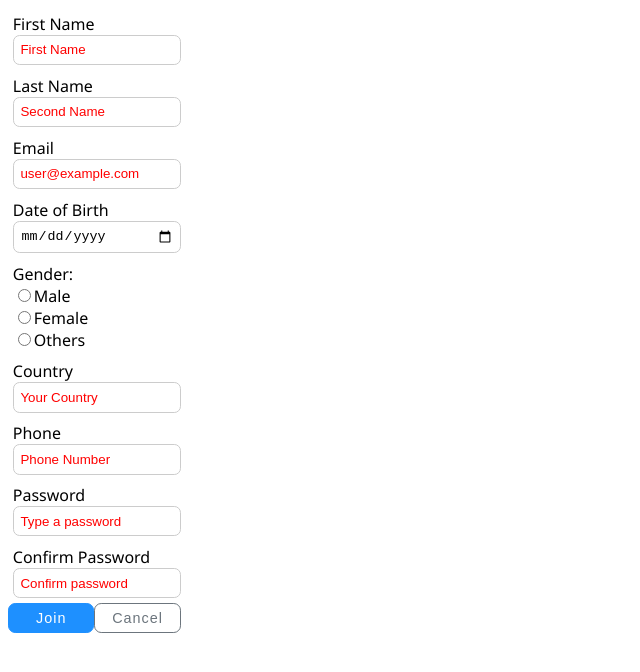
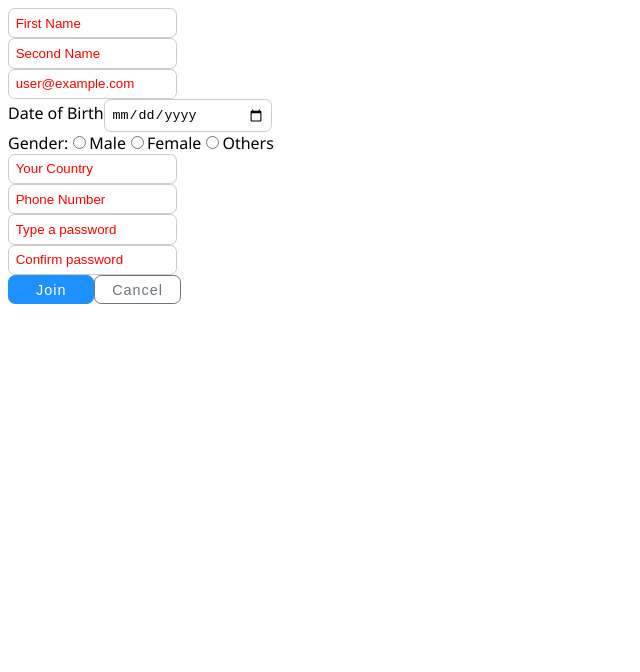
Before and after one commit to Swaraj-Deep/cloneFrontend, a Next.js app: page /register/user in a window 1280 px wide. Shown: the top 672 px of the page, without its empty margins (0-640 px from the left). Built offline with nearby package versions, Linux system fonts and the light colour scheme.

Commit message:
Add styling

```diff
--- a/components/Registration/UserRegistration/UserRegistration.js
+++ b/components/Registration/UserRegistration/UserRegistration.js
@@ -17,7 +17,8 @@ export default function UserRegistration(props) {
         inputOnChange: setFormState,
         size: "md",
         type: "text",
-        placeholder: "First Name"
+        placeholder: "First Name",
+        required: true
       }, lastName: {
         id: 'inpLstNm',
         labelText: 'Last Name',
@@ -26,7 +27,8 @@ export default function UserRegistration(props) {
         inputOnChange: setFormState,
         size: "md",
         type: "text",
-        placeholder: "Second Name"
+        placeholder: "Second Name",
+        required: true
       }, email: {
         id: 'inpEml',
         labelText: 'Email',
@@ -35,7 +37,8 @@ export default function UserRegistration(props) {
         inputOnChange: setFormState,
         size: "md",
         type: "email",
-        placeholder: "user@example.com"
+        placeholder: "user@example.com",
+        required: true
       }, dob: {
         id: 'inpDOB',
         labelText: 'Date of Birth',
@@ -44,8 +47,10 @@ export default function UserRegistration(props) {
         inputOnChange: setFormState,
         size: "md",
         type: "date",
+        required: true,
+        displayLabel: true
       }, gender: {
-        id: 'inpGdr', labelText: 'Gender:', type: "radio", buttons: [{
+        id: 'inpGdr', labelText: 'Gender:', type: "radio", displayLabel: true, buttons: [{
           id: 'inpMl', labelFor: 'male', labelText: 'Male', inputValue: 'm', inputOnChange: setFormState
         }, {
           id: 'inpFml', labelFor: 'female', labelText: 'Female', inputValue: 'f', inputOnChange: setFormState
@@ -60,7 +65,8 @@ export default function UserRegistration(props) {
         inputOnChange: setFormState,
         size: "md",
         type: "text",
-        placeholder: "Your Country"
+        placeholder: "Your Country",
+        required: true
       }, phone: {
         id: 'inpPhn',
         labelText: 'Phone',
@@ -80,7 +86,8 @@ export default function UserRegistration(props) {
         inputOnChange: setFormState,
         size: "md",
         type: "password",
-        placeholder: "Type a password"
+        placeholder: "Type a password",
+        required: true
       }, confirmPassword: {
         id: 'inpCnfPass',
         labelText: 'Confirm Password',
@@ -89,7 +96,8 @@ export default function UserRegistration(props) {
         inputOnChange: setFormState,
         size: "md",
         type: "password",
-        placeholder: "Confirm password"
+        placeholder: "Confirm password",
+        required: true
       }
     }, buttons: [{
       id: 'btn1',
--- a/components/Registration/UserRegistration/UserRegistration.module.css
+++ /dev/null
@@ -1,30 +0,0 @@
-.formpage {
-  width: 100%;
-  display: flex;
-  justify-content: center;
-  height: 730px;
-  align-items: center;
-}
-
-.phone {
-  font-variant-numeric: oldstyle-nums;
-}
-
-.h2 {
-  text-align: center;
-  font-size: 3em;
-  font-family: "Segoe UI", Arial, sans-serif;
-  color: darkgreen;
-}
-
-.formElement {
-  display: flex;
-  flex-direction: column;
-  padding: 0.3em;
-}
-
-.formbox {
-  border: 1px solid #ccc !important;
-  border-radius: 1em;
-  padding: 2em;
-}
--- a/creators/FormCreator/FormCreator.js
+++ b/creators/FormCreator/FormCreator.js
@@ -1,4 +1,3 @@
-import styles from "../../components/Registration/UserRegistration/UserRegistration.module.css";
 import Label from "../../shared-components/Label";
 import Input from "../../shared-components/Input";
 import Button from "../../shared-components/Button";
@@ -11,10 +10,10 @@ export default function FormCreator({onSubmit, onReset, config, formState}) {
   }} onReset={(e) => {
     e.preventDefault();
     onReset(e);
-  }}>
-    {Object.keys(layout).map((key) => (<div key={layout[key].id} className={styles.formElement}>
+  }} noValidate={true} autoComplete={"new-password"}>
+    {Object.keys(layout).map((key) => (<div key={layout[key].id}>
       {layout[key].type === 'radio' ? <>
-        <Label text={layout[key].labelText}/>
+        {layout[key].displayLabel && <Label text={layout[key].labelText}/>}
         {layout[key].buttons.map(button => (<span key={button.id}>
                 <Input
                   checked={button.inputValue === formState[key]}
@@ -27,7 +26,7 @@ export default function FormCreator({onSubmit, onReset, config, formState}) {
                 <Label text={button.labelText} htmlFor={button.labelFor}/>
               </span>))}
       </> : <>
-        <Label text={layout[key].labelText} htmlFor={layout[key].labelFor}/>
+        {layout[key].displayLabel && <Label text={layout[key].labelText} htmlFor={layout[key].labelFor}/>}
         <Input
           value={layout[key].inputValue}
           onChange={(e) => layout[key].inputOnChange(prevState => ({...prevState, [key]: e.target.value}))}
```
